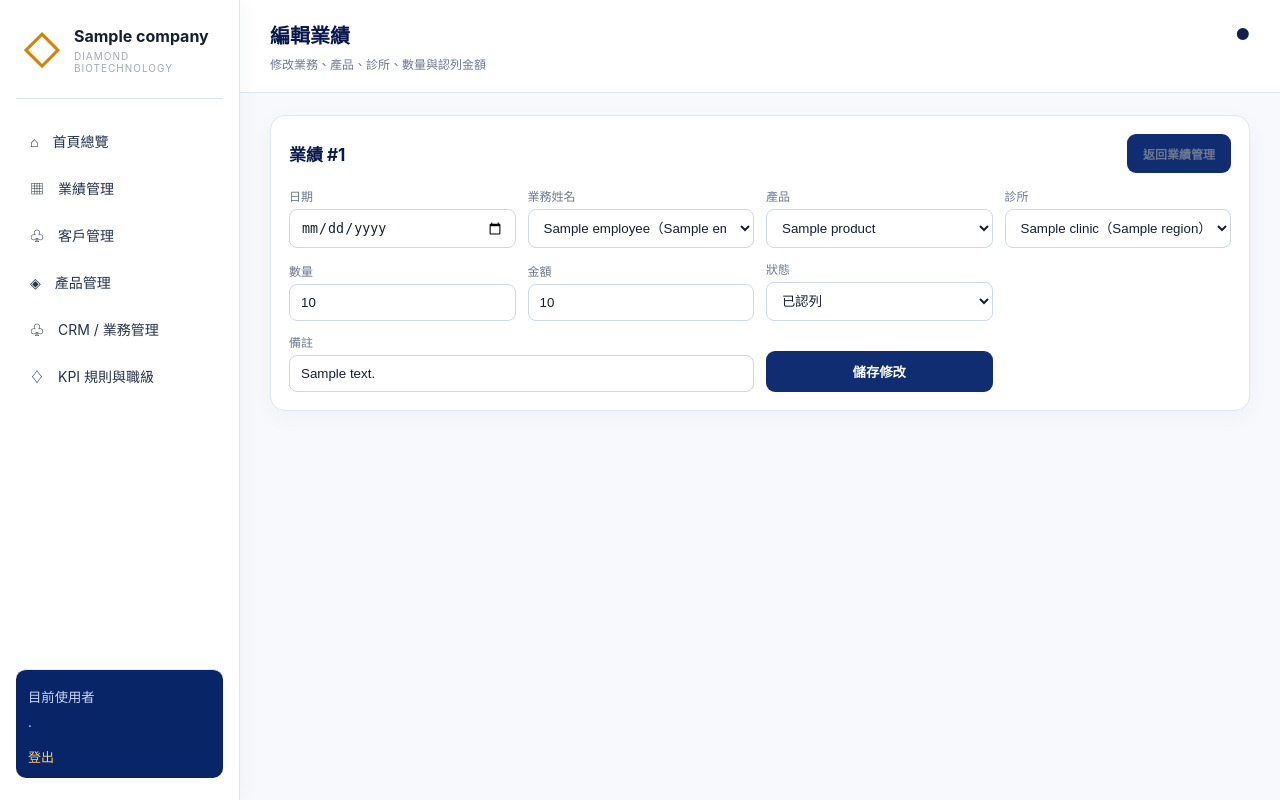
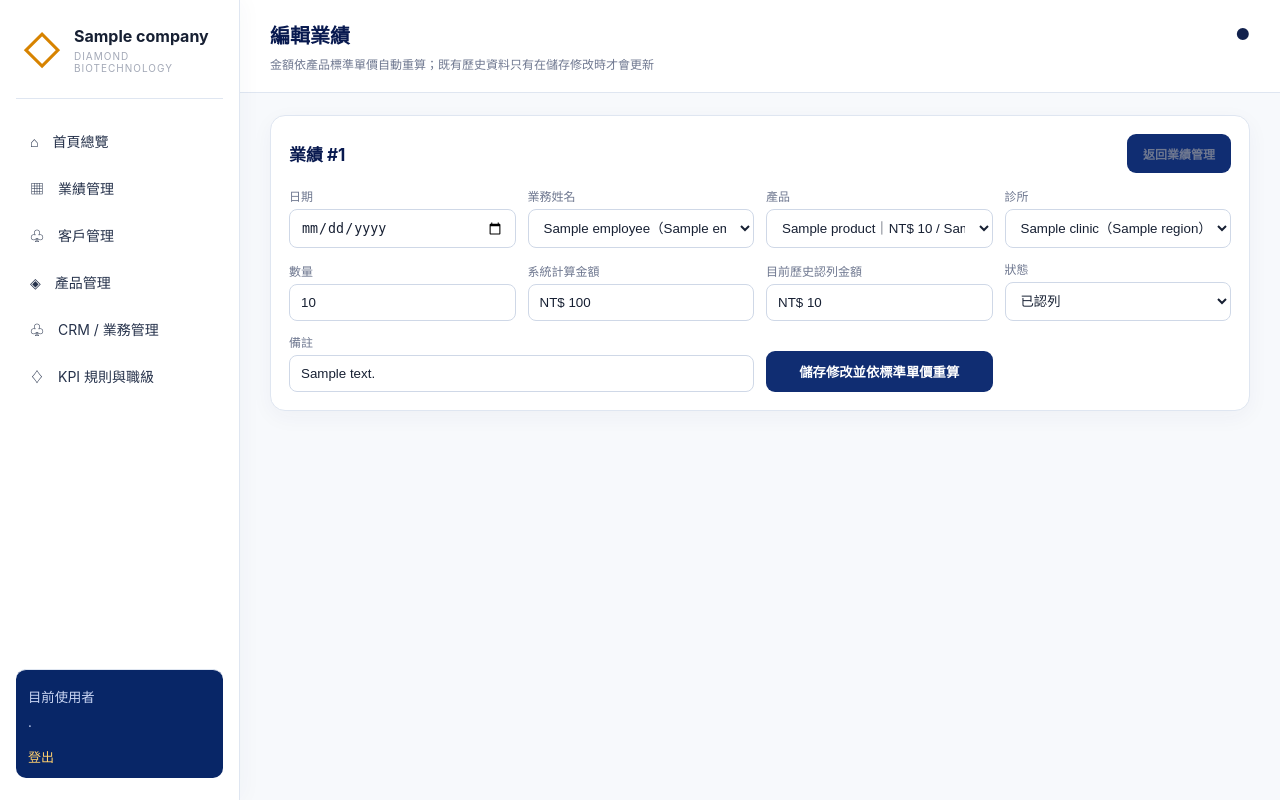
Before and after one commit to jasonwilliamsmvp-ctrl/diamond-kpi, a FastAPI app: template app/templates/sales_edit.html in a window 1280 px wide. Run offline with FastAPI, Linux system fonts and the light colour scheme; the template is opened without the code that fills it: most values are stand-ins (such as "Sample title", 1, 10 or a date in 2020); some libraries are stand-ins or nearby versions.

Commit message:
Add files via upload

```diff
--- a/app/main.py
+++ b/app/main.py
@@ -221,7 +221,7 @@ def startup():
             prods = [
                 Product(code="MET", name="METEORA", unit="盒", unit_price=120000, gross_margin=.72, monthly_target_qty=20),
                 Product(code="NEO", name="NeoFilera", unit="瓶", unit_price=80000, gross_margin=.75, monthly_target_qty=30),
-                Product(code="NVB", name="NovaBright", unit="台", unit_price=0, gross_margin=.70, monthly_target_qty=0),
+                Product(code="NVB", name="NovaBright", unit="台", unit_price=600000, gross_margin=.70, monthly_target_qty=0),
                 Product(code="RON", name="Ronkylä", unit="盒", unit_price=60000, gross_margin=.68, monthly_target_qty=50),
                 Product(code="PK", name="Pico-K", category="儀器", unit="台", unit_price=1500000, gross_margin=.55, monthly_target_qty=2),
                 Product(code="PT", name="探頭系列", category="耗材", unit="支", unit_price=25000, gross_margin=.65, monthly_target_qty=80),
@@ -242,8 +242,13 @@ def startup():
             for i,st in enumerate(stages):
                 db.add(Activity(activity_date=today, employee_id=emps[i%len(emps)].id, clinic_id=clinics[i%len(clinics)].id, stage=st, outcome="示範資料"))
         # Ensure NovaBright is present even on an existing Render/PostgreSQL database.
-        if not db.scalar(select(Product).where(Product.code == "NVB")):
-            db.add(Product(code="NVB", name="NovaBright", category="設備", unit="台", unit_price=0, gross_margin=.70, monthly_target_qty=0, active=True))
+        novabright = db.scalar(select(Product).where(Product.code == "NVB"))
+        if not novabright:
+            db.add(Product(code="NVB", name="NovaBright", category="設備", unit="台", unit_price=600000, gross_margin=.70, monthly_target_qty=0, active=True))
+        else:
+            # Product master correction only. Historical Sale.amount values are intentionally preserved.
+            novabright.unit = "台"
+            novabright.unit_price = 600000
         db.commit()
     finally:
         db.close()
@@ -307,6 +312,10 @@ def _light(rate: float, hard_red: bool = False):
     if rate < 100:
         return "yellow"
     return "green"
+
+def _weighted_kpi_score(revenue_rate: float, crm_rate: float):
+    """80% sales + 20% CRM. Sales >=100% can never be a red-light solely because CRM is low."""
+    return min(max(revenue_rate, 0), 120) * 0.80 + min(max(crm_rate, 0), 100) * 0.20
 
 
 FIELD_SALES_TITLES = ("專員", "主任", "襄理")
@@ -490,7 +499,16 @@ def kpi_context(db: Session, user: User, month: Optional[str] = None):
         last_demotion=_latest_approved_demotion(db,e.id)
         # Employment actions are recommendations only. An authorized human must approve
         # them on the KPI action review page before any title/status is changed.
-        if missed>=3:
+        weighted_score=_weighted_kpi_score(rev_rate, emp_crm)
+        # CRM is no longer a veto. When sales achievement is >=100%, the worst status is yellow.
+        if rev_rate >= 100:
+            if achieved>=3 and _promotion_title(e.title) and emp_crm >= (e.crm_target if e.crm_target is not None else 100):
+                status="green"; status_text="綠燈"; to_title=_promotion_title(e.title); action=f"符合晉升 {to_title} 條件（待主管核准）"; action_type="promotion"
+            elif emp_crm < (e.crm_target if e.crm_target is not None else 100):
+                status="yellow"; status_text="黃燈"; action="業績已達標；CRM 未達標，列入改善追蹤（不觸發淘汰）"; action_type="coaching"
+            else:
+                status="green"; status_text="綠燈"; action="達標 / 維持現職"
+        elif missed>=3:
             status="red"; status_text="紅燈"
             if last_demotion and missed>=2:
                 action="降職後持續未達標 → 淘汰評估（待主管核准）"; action_type="elimination"
@@ -502,15 +520,11 @@ def kpi_context(db: Session, user: User, month: Optional[str] = None):
                     action="最低職級持續未達標 → 淘汰評估（待主管核准）"; action_type="elimination"
         elif missed>=2:
             status="red"; status_text="紅燈"; action="黃牌輔導；次月未改善進入降職／淘汰評估"; action_type="coaching"
-        elif rev_rate<80 or emp_crm<80:
-            status="red"; status_text="紅燈"; action="立即輔導改善"; action_type="coaching"
-        elif achieved>=3 and _promotion_title(e.title):
-            status="green"; status_text="綠燈"; to_title=_promotion_title(e.title); action=f"符合晉升 {to_title} 條件（待主管核准）"; action_type="promotion"
-        elif rev_rate<100 or emp_crm<100:
-            status="yellow"; status_text="黃燈"; action="持續觀察"
+        elif weighted_score < 80:
+            status="red"; status_text="紅燈"; action="加權 KPI 未達 80 分，立即輔導改善"; action_type="coaching"
         else:
-            status="green"; status_text="綠燈"; action="達標 / 維持現職"
-        by_emp.append({"id":e.id,"name":e.name,"title":e.title,"region":e.region,"amount":amt,"target":target_e,"revenue_rate":rev_rate,"crm_rate":emp_crm,"crm_target":(e.crm_target if e.crm_target is not None else 100),"status":status,"status_text":status_text,"action":action,"action_type":action_type,"to_title":to_title,"achieved_months":achieved,"missed_months":missed})
+            status="yellow"; status_text="黃燈"; action="加權 KPI 未達完整標準，持續觀察"
+        by_emp.append({"id":e.id,"name":e.name,"title":e.title,"region":e.region,"amount":amt,"target":target_e,"revenue_rate":rev_rate,"crm_rate":emp_crm,"crm_target":(e.crm_target if e.crm_target is not None else 100),"weighted_score":weighted_score,"status":status,"status_text":status_text,"action":action,"action_type":action_type,"to_title":to_title,"achieved_months":achieved,"missed_months":missed})
     by_emp.sort(key=lambda x:(x["status"]!="red", x["revenue_rate"]))
 
     warning_count=sum(1 for r in by_emp if r["status"]=="red")
@@ -637,8 +651,11 @@ def sales_page(request:Request,db:Session=Depends(db_session),user:User=Depends(
     return templates.TemplateResponse("sales.html",{"request":request,"user":user,"company":COMPANY_NAME,"rows":rows,"employees":emps,"products":products,"clinics":clinics})
 
 @app.post("/sales")
-def sale_add(sale_date:date=Form(...),employee_id:int=Form(...),product_id:int=Form(...),clinic_id:int=Form(...),quantity:float=Form(...),amount:float=Form(...),note:str=Form(""),db:Session=Depends(db_session),user:User=Depends(current_user)):
-    p=db.get(Product,product_id); gp=amount*(p.gross_margin if p else 0)
+def sale_add(sale_date:date=Form(...),employee_id:int=Form(...),product_id:int=Form(...),clinic_id:int=Form(...),quantity:float=Form(...),note:str=Form(""),db:Session=Depends(db_session),user:User=Depends(current_user)):
+    p=db.get(Product,product_id)
+    if not p: raise HTTPException(400,"產品不存在")
+    amount=float(quantity) * float(p.unit_price or 0)
+    gp=amount*float(p.gross_margin or 0)
     db.add(Sale(sale_date=sale_date,employee_id=employee_id,product_id=product_id,clinic_id=clinic_id,quantity=quantity,amount=amount,gross_profit=gp,note=note));
     c=db.get(Clinic,clinic_id)
     if c: c.last_order_date=sale_date
@@ -660,7 +677,7 @@ def sale_edit_page(sid:int, request:Request, db:Session=Depends(db_session), use
     })
 
 @app.post("/sales/{sid}/edit")
-def sale_edit(sid:int,sale_date:date=Form(...),employee_id:int=Form(...),product_id:int=Form(...),clinic_id:int=Form(...),quantity:float=Form(...),amount:float=Form(...),status:str=Form("已認列"),note:str=Form(""),db:Session=Depends(db_session),user:User=Depends(current_user)):
+def sale_edit(sid:int,sale_date:date=Form(...),employee_id:int=Form(...),product_id:int=Form(...),clinic_id:int=Form(...),quantity:float=Form(...),status:str=Form("已認列"),note:str=Form(""),db:Session=Depends(db_session),user:User=Depends(current_user)):
     authorize(user,"admin","executive","manager")
     sale=db.get(Sale,sid)
     if not sale:
@@ -671,8 +688,9 @@ def sale_edit(sid:int,sale_date:date=Form(...),employee_id:int=Form(...),product
     sale.product_id=product_id
     sale.clinic_id=clinic_id
     sale.quantity=quantity
+    amount=float(quantity) * float(product.unit_price or 0)
     sale.amount=amount
-    sale.gross_profit=amount*(product.gross_margin if product else 0)
+    sale.gross_profit=amount*float(product.gross_margin or 0)
     sale.status=status
     sale.note=note
     clinic=db.get(Clinic,clinic_id)
@@ -760,7 +778,7 @@ def _norm(v):
 
 def _sales_validate(rows, db):
     checked=[]
-    required=["日期","員工編號","產品代碼","診所代碼","數量","金額"]
+    required=["日期","員工編號","產品代碼","診所代碼","數量"]
     for idx,row in enumerate(rows, start=2):
         errors=[]
         for k in required:
@@ -775,8 +793,7 @@ def _sales_validate(rows, db):
         except: d=None; errors.append("日期格式需為 YYYY-MM-DD")
         try: qty=float(row.get("數量",0)); assert qty>=0
         except: qty=0; errors.append("數量格式錯誤")
-        try: amount=float(row.get("金額",0)); assert amount>=0
-        except: amount=0; errors.append("金額格式錯誤")
+        amount=(qty * float(prod.unit_price or 0)) if prod else 0
         clean={"日期":_norm(row.get("日期")),"員工編號":_norm(row.get("員工編號")),"產品代碼":_norm(row.get("產品代碼")),"診所代碼":_norm(row.get("診所代碼")),"數量":qty,"金額":amount,"備註":_norm(row.get("備註"))}
         checked.append({"line":idx,"data":clean,"errors":errors})
     return checked
@@ -801,7 +818,7 @@ def _clinics_validate(rows, db):
 
 @app.get("/templates/sales-import.csv")
 def sales_template(user:User=Depends(current_user)):
-    text="日期,員工編號,產品代碼,診所代碼,數量,金額,備註\n2026-08-01,S001,METEORA,C001,2,800000,範例資料\n"
+    text="日期,員工編號,產品代碼,診所代碼,數量,備註\n2026-08-01,E201,NVB,C001,2,NovaBright 範例：系統自動計算 1,200,000 元\n"
     return Response(content=text.encode("utf-8-sig"),media_type="text/csv",headers={"Content-Disposition":"attachment; filename=diamond_sales_import_template.csv"})
 
 @app.get("/templates/clinics-import.csv")
@@ -827,7 +844,7 @@ def import_sales_confirm(token:str=Form(...),db:Session=Depends(db_session),user
     for row in payload["rows"]:
         emp=db.scalar(select(Employee).where(Employee.employee_no==row["員工編號"])); prod=db.scalar(select(Product).where(Product.code==row["產品代碼"])); clinic=db.scalar(select(Clinic).where(Clinic.code==row["診所代碼"]))
         if not(emp and prod and clinic): continue
-        amount=float(row["金額"]); db.add(Sale(sale_date=date.fromisoformat(row["日期"]),employee_id=emp.id,product_id=prod.id,clinic_id=clinic.id,quantity=float(row["數量"]),amount=amount,gross_profit=amount*prod.gross_margin,note=row.get("備註",""))); count+=1
+        qty=float(row["數量"]); amount=qty*float(prod.unit_price or 0); db.add(Sale(sale_date=date.fromisoformat(row["日期"]),employee_id=emp.id,product_id=prod.id,clinic_id=clinic.id,quantity=qty,amount=amount,gross_profit=amount*prod.gross_margin,note=row.get("備註",""))); count+=1
     db.commit(); audit(db,user,"匯入","業績",f"{count} 筆（智慧匯入）")
     return RedirectResponse("/sales",303)
 
--- a/app/templates/sales_edit.html
+++ b/app/templates/sales_edit.html
@@ -1,37 +1,16 @@
 {% extends 'base.html' %}
 {% block title %}編輯業績{% endblock %}
-{% block subtitle %}修改業務、產品、診所、數量與認列金額{% endblock %}
+{% block subtitle %}金額依產品標準單價自動重算；既有歷史資料只有在儲存修改時才會更新{% endblock %}
 {% block content %}
-<section class="panel formpanel">
-  <div class="panelhead"><h2>業績 #{{ sale.id }}</h2><a class="btnlink" href="/sales">返回業績管理</a></div>
-  <form method="post" class="formgrid">
-    <label>日期<input name="sale_date" type="date" value="{{ sale.sale_date }}" required></label>
-    <label>業務姓名
-      <select name="employee_id" required>
-        {% for e in employees %}
-        <option value="{{ e.id }}" {% if e.id == sale.employee_id %}selected{% endif %}>{{ e.name }}（{{ e.title }}・{{ e.region }}）</option>
-        {% endfor %}
-      </select>
-    </label>
-    <label>產品
-      <select name="product_id" required>
-        {% for p in products %}<option value="{{ p.id }}" {% if p.id == sale.product_id %}selected{% endif %}>{{ p.name }}</option>{% endfor %}
-      </select>
-    </label>
-    <label>診所
-      <select name="clinic_id" required>
-        {% for c in clinics %}<option value="{{ c.id }}" {% if c.id == sale.clinic_id %}selected{% endif %}>{{ c.name }}（{{ c.region }}）</option>{% endfor %}
-      </select>
-    </label>
-    <label>數量<input name="quantity" type="number" step="0.01" min="0" value="{{ sale.quantity }}" required></label>
-    <label>金額<input name="amount" type="number" min="0" value="{{ sale.amount|round(0)|int }}" required></label>
-    <label>狀態
-      <select name="status">
-        {% for s in ['已認列','待確認','取消'] %}<option {% if s == sale.status %}selected{% endif %}>{{ s }}</option>{% endfor %}
-      </select>
-    </label>
-    <label class="wide">備註<input name="note" value="{{ sale.note or '' }}"></label>
-    <button type="submit">儲存修改</button>
-  </form>
-</section>
+<section class="panel formpanel"><div class="panelhead"><h2>業績 #{{ sale.id }}</h2><a class="btnlink" href="/sales">返回業績管理</a></div><form method="post" class="formgrid">
+<label>日期<input name="sale_date" type="date" value="{{ sale.sale_date }}" required></label>
+<label>業務姓名<select name="employee_id" required>{% for e in employees %}<option value="{{ e.id }}" {% if e.id == sale.employee_id %}selected{% endif %}>{{ e.name }}（{{ e.title }}・{{ e.region }}）</option>{% endfor %}</select></label>
+<label>產品<select name="product_id" id="product_id" required>{% for p in products %}<option value="{{ p.id }}" data-price="{{p.unit_price}}" data-unit="{{p.unit}}" {% if p.id == sale.product_id %}selected{% endif %}>{{ p.name }}｜NT$ {{'{:,.0f}'.format(p.unit_price)}} / {{p.unit}}</option>{% endfor %}</select></label>
+<label>診所<select name="clinic_id" required>{% for c in clinics %}<option value="{{ c.id }}" {% if c.id == sale.clinic_id %}selected{% endif %}>{{ c.name }}（{{ c.region }}）</option>{% endfor %}</select></label>
+<label>數量<input id="quantity" name="quantity" type="number" step="0.01" min="0" value="{{ sale.quantity }}" required></label>
+<label>系統計算金額<input id="calc_amount" type="text" readonly></label>
+<label>目前歷史認列金額<input type="text" value="NT$ {{'{:,.0f}'.format(sale.amount)}}" readonly></label>
+<label>狀態<select name="status">{% for s in ['已認列','待確認','取消'] %}<option {% if s == sale.status %}selected{% endif %}>{{ s }}</option>{% endfor %}</select></label>
+<label class="wide">備註<input name="note" value="{{ sale.note or '' }}"></label><button type="submit">儲存修改並依標準單價重算</button></form></section>
+<script>function recalc(){const p=document.getElementById('product_id').selectedOptions[0];const q=parseFloat(document.getElementById('quantity').value||0);const price=parseFloat(p.dataset.price||0);document.getElementById('calc_amount').value='NT$ '+Math.round(q*price).toLocaleString('zh-TW');}document.getElementById('product_id').addEventListener('change',recalc);document.getElementById('quantity').addEventListener('input',recalc);recalc();</script>
 {% endblock %}
```
Also changed, not shown: app/templates/sales.html (+7 -3 lines), README.md.
